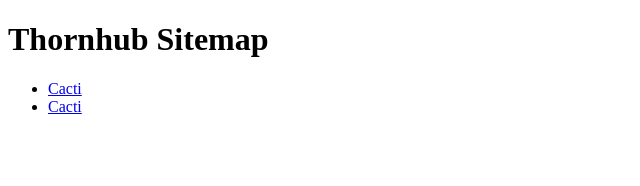
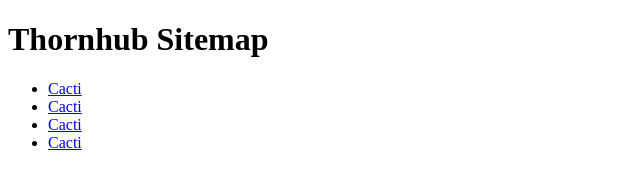
Before and after one commit to jmacdonald3babson/Project, a plain HTML site: page sitemap.html in a window 1280 px wide. Shown: the full height of the page, 0-640 px from the left. Drawn offline with Linux system fonts and the light colour scheme.

Commit message:
Update sitemap.html

```diff
--- a/sitemap.html
+++ b/sitemap.html
@@ -11,7 +11,9 @@
     <h1>Thornhub Sitemap</h1>
     <ul>
         <li><a href="cacti.html">Cacti</a></li>
-        <li><a href="cacti.html">Cacti</a></li>
+        <li><a href="porcupines.html">Cacti</a></li>
+        <li><a href="hedgehogs.html">Cacti</a></li>
+        <li><a href="index.html">Cacti</a></li>
     </ul>
 
 </body>
```
